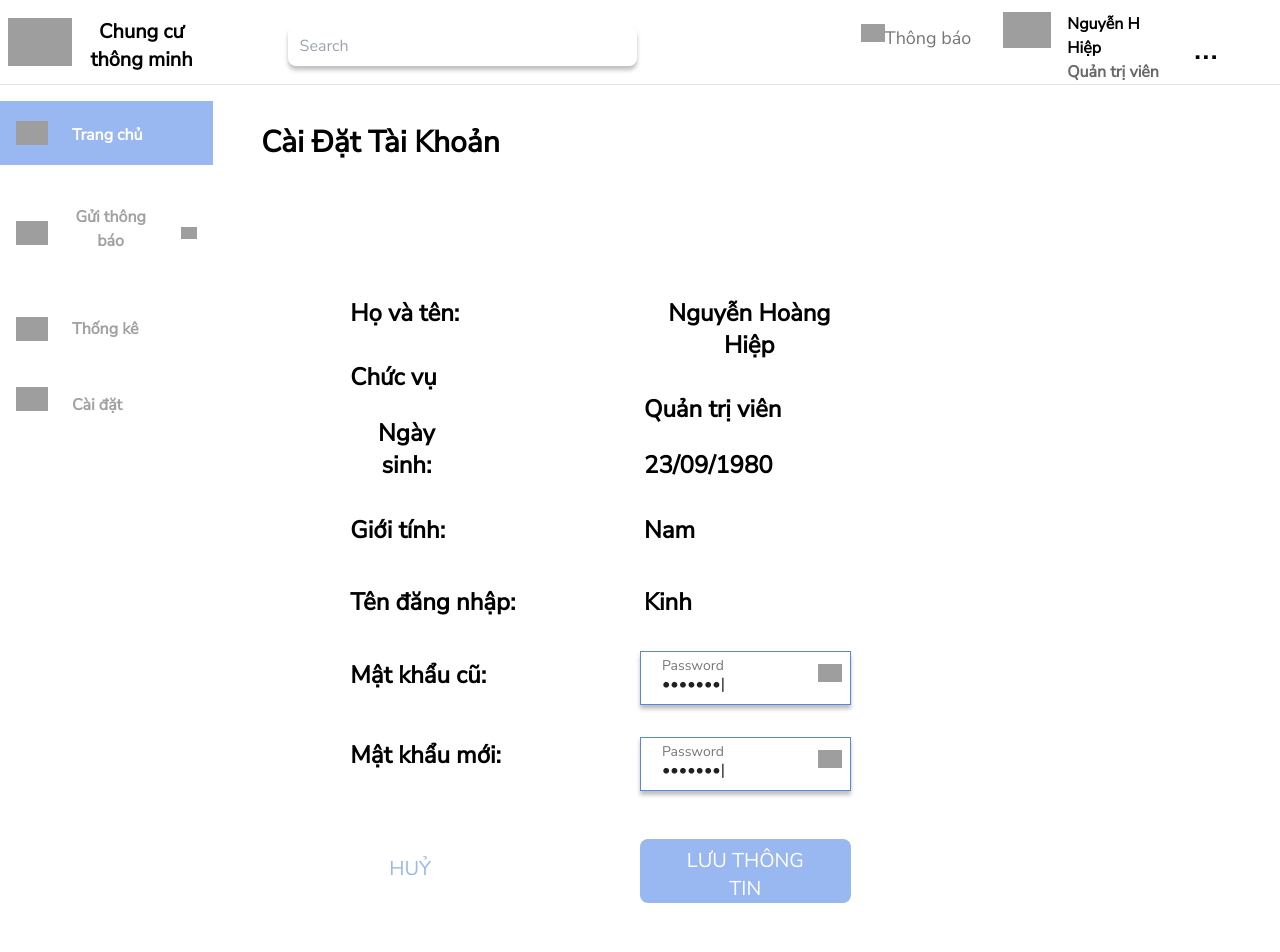
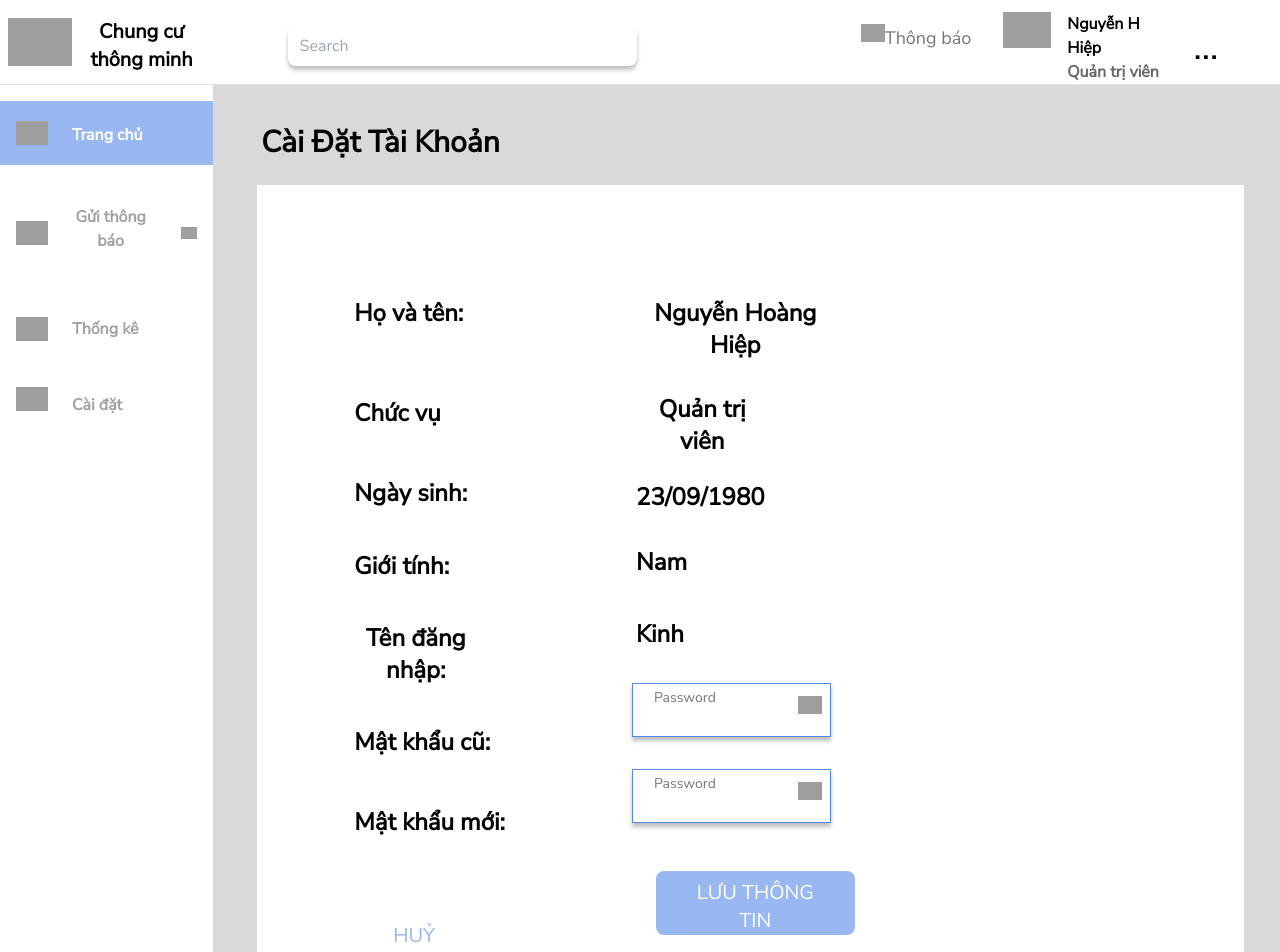
Before and after one commit to huuphuc02/uiux-project-chung-cu-thong-minh, a React (Vite) app: page /setting in a window 1280 px wide. Shown: the top 952 px of the page. Built offline with nearby package versions, Linux system fonts and the light colour scheme; grey boxes are pictures that could not be loaded.

Commit message:
new admin pages

```diff
--- a/src/App.jsx
+++ b/src/App.jsx
@@ -2,7 +2,6 @@ import "./App.css";
 import Login from "./pages/Login";
 import { BrowserRouter, Routes, Route } from "react-router-dom";
 import HomePageResident from "./pages/resident/HomePage";
-import HomePageAdmin from "./pages/administrator/HomePage";
 import HomePageManager from "./pages/manager/HomePage";
 import BuildingInfor from "./pages/resident/BuildingInfor";
 import SendNotifications from "./pages/administrator/SendNotifications";
@@ -10,13 +9,14 @@ import Statistics from "./pages/administrator/Statistics";
 import Setting from "./pages/administrator/Setting";
 import ResidentStatistics from "./pages/administrator/ResidentStatistics";
 import SendNotificationsSuccess from "./pages/administrator/SendNotificationsSuccess";
+import HomePageAdministrator from "./pages/administrator/HomePageAdministrator";
 
 function App() {
   return (
     <BrowserRouter>
       <Routes>
         <Route path="/homepageResident" element={<HomePageResident />} />
-        <Route path="/homepageAdmin" element={<HomePageAdmin />} />
+        <Route path="/homepageAdmin" element={<HomePageAdministrator />} />
         <Route path="/sendNotifications" element={<SendNotifications />} />
         <Route path="/statistics" element={<Statistics />} />
         <Route path="/setting" element={<Setting />} />
--- a/src/pages/administrator/SendNotificationsSuccess.jsx
+++ b/src/pages/administrator/SendNotificationsSuccess.jsx
@@ -9,10 +9,10 @@ function SendNotificationsSuccess() {
             <AdministratorHeader />
             <div className="flex">
                 <SidebarAdministrator />
-                <div className="text-5xl font-['Nunito_Sans'] font-bold capitalize w-full mt-8">
+                <div className=" text-5xl font-['Nunito_Sans'] font-bold capitalize w-full mt-8 mb-3">
                     Gửi thông báo
                     <div id="NewRootRoot" className="flex flex-row w-full items-start">
-                        <div className="bg-white flex flex-row justify-end gap-12 w-full font-['Nunito_Sans'] items-start pt-10 px-6 rounded-lg">
+                        <div className="bg-gray-200 flex flex-row justify-end gap-12 w-full font-['Nunito_Sans'] items-start pt-10 px-6 rounded-lg mt-4">
                             <div className="flex flex-col justify-between mt-32 w-1/6 h-[352px] items-start">
                                 <div className="flex flex-col gap-8 w-full h-24 items-start ">
                                     <div id="Tiu" className="text-2xl font-bold">
--- a/src/pages/administrator/Setting.jsx
+++ b/src/pages/administrator/Setting.jsx
@@ -9,33 +9,28 @@ function Setting() {
             <div className="flex">
                 <SidebarAdministrator />
                 <div id="NewRootRoot" className="flex flex-row w-full items-start">
-                    <div className="bg-white flex flex-col justify-center gap-6 w-full font-['Nunito_Sans'] items-start pt-10 pb-8 px-4">
-                        <div className="text-3xl font-bold capitalize ml-8">cài đặt tài khoản</div>
-                        <div className="bg-white flex flex-row ml-6 gap-20 w-full items-start pt-16 px-24">
+                    <div className="bg-[#d9d9d9] flex flex-col justify-center gap-6 w-full font-['Nunito_Sans'] items-start pt-10 pb-8 px-10">
+                        <div className="text-3xl font-bold capitalize ml-2">cài đặt tài khoản</div>
+                        <div className="bg-white flex flex-row ml-1 gap-20 w-full items-start pt-16 px-24">
                             <div className="flex flex-col mt-12 gap-16 w-1/4 items-start">
                                 <div className="flex flex-col ml-px gap-12 w-4/5 items-start">
                                     <div className="flex flex-col gap-10 w-full items-start">
-                                        <div className="flex flex-col gap-8 w-2/3 items-start">
+                                        <div className="flex flex-col gap-8 w-full items-start">
                                             <div className="text-2xl font-bold">Họ và tên:</div>
-                                            <div className="flex flex-col mb-px gap-6 w-full font-['Nunito_Sans'] items-start">
+                                            <div className="flex flex-col mb-px gap-6 w-full font-['Nunito_Sans'] items-start mt-9">
                                                 <div className="text-2xl font-bold">Chức vụ</div>
-                                                <div className="text-2xl font-bold">Ngày sinh:</div>
+                                                <div className="text-2xl font-bold mt-6">Ngày sinh:</div>
                                             </div>
-                                            <div className="text-2xl font-bold">Giới tính:</div>
+                                            <div className="text-2xl font-bold mt-2">Giới tính:</div>
                                         </div>
-                                        <div className="text-2xl font-bold mb-px">Tên đăng nhập:</div>
+                                        <div className="text-2xl font-bold mr-9">Tên đăng nhập:</div>
                                         <div className="text-2xl font-bold">Mật khẩu cũ:</div>
                                     </div>
                                     <div className="text-2xl font-bold">Mật khẩu mới:</div>
                                 </div>
-                                <button
-                                    id="ButtonRoot"
-                                    className="flex flex-row w-full cursor-pointer items-start"
-                                >
-                                    <div className="text-center text-xl font-['Nunito_Sans'] uppercase text-[#99b7f0] border-solid border-[#5387e9] bg-white flex flex-row w-full h-16 items-start pt-5 px-10 border-0 rounded-lg">
+                                <div className="text-center text-xl uppercase text-[#99b7f0] border-solid border-[#5387e9] bg-white flex flex-row w-full h-16 items-start pt-5 px-10 border-0 rounded-lg mb-5">
                                     huỷ
                                 </div>
-                                </button>
                             </div>
                             <div className="flex flex-col gap-12 w-1/4 items-start mt-12 mb-16">
                                 <div className="flex flex-col gap-10 w-full items-start">
@@ -49,35 +44,18 @@ function Setting() {
                                     </div>
                                     <div className="flex flex-col gap-8 w-full h-[205px] items-start">
                                         <div className="text-2xl font-semibold mb-px ml-1">Kinh</div>
-                                        <div className="border-solid border-[#5387e9] shadow-[0px_4px_4px_0px_rgba(0,_0,_0,_0.25)] bg-white flex flex-row justify-between w-full items-start pt-1 pl-5 pr-2 border">
-                                            <div className="relative flex flex-row mb-2 pl-px w-16 items-start">
-                                                <div className="text-sm text-[#777777] absolute top-0 left-0 h-5 w-16">
-                                                    Password
-                                                </div>
-                                                <div
-                                                    id="Text2"
-                                                    className="leading-[24px] text-[#212121] relative mt-4"
-                                                >
-                                                    •••••••|
-                                                </div>
-                                            </div>
-                                            <img
-                                                src="https://file.rendit.io/n/1dPfQmBfz9So0ylZJlvU.svg"
-                                                alt="Group2"
-                                                className="mt-2 w-6"
-                                            />
-                                        </div>
+                                        <div id="NewRootRoot" className="flex flex-row w-full items-start">
                                             <div className="border-solid border-[#5387e9] shadow-[0px_4px_4px_0px_rgba(0,_0,_0,_0.25)] bg-white flex flex-row justify-between w-full font-['Nunito_Sans'] items-start pt-1 pl-5 pr-2 border">
                                                 <div className="relative flex flex-row mb-2 pl-px w-16 items-start">
                                                     <div className="text-sm text-[#777777] absolute top-0 left-0 h-5 w-16">
                                                         Password
                                                     </div>
-                                                <div
-                                                    id="Text1"
-                                                    className="leading-[24px] text-[#212121] relative mt-4"
-                                                >
-                                                    •••••••|
-                                                </div>
+                                                    {/* Replace the password display with an input field */}
+                                                    <input
+                                                        type="password"
+                                                        id="passwordInput"
+                                                        className="leading-[24px] text-[#212121] relative mt-4 w-16"
+                                                    />
                                                 </div>
                                                 <img
                                                     src="https://file.rendit.io/n/1dPfQmBfz9So0ylZJlvU.svg"
@@ -86,24 +64,45 @@ function Setting() {
                                                 />
                                             </div>
                                         </div>
+
+                                        <div id="NewRootRoot" className="flex flex-row w-full items-start">
+                                            <div className="border-solid border-[#5387e9] shadow-[0px_4px_4px_0px_rgba(0,_0,_0,_0.25)] bg-white flex flex-row justify-between w-full font-['Nunito_Sans'] items-start pt-1 pl-5 pr-2 border">
+                                                <div className="relative flex flex-row mb-2 pl-px w-16 items-start">
+                                                    <div className="text-sm text-[#777777] absolute top-0 left-0 h-5 w-16">
+                                                        Password
                                                     </div>
-                                <button
-                                    id="ButtonRoot"
-                                    className="relative flex flex-row justify-center w-full cursor-pointer font-['Nunito_Sans'] items-start"
-                                >
+                                                    {/* Replace the password display with an input field */}
+                                                    <input
+                                                        type="password"
+                                                        id="passwordInput"
+                                                        className="leading-[24px] text-[#212121] relative mt-4 w-16"
+                                                    />
+                                                </div>
+                                                <img
+                                                    src="https://file.rendit.io/n/1dPfQmBfz9So0ylZJlvU.svg"
+                                                    alt="Group"
+                                                    className="mt-2 w-6"
+                                                />
+                                            </div>
+                                        </div>
+
+
+                                    </div>
+                                </div>
+                                <div className="relative flex flex-row justify-center ml-6 w-full items-start">
                                     <div className="w-full h-16 bg-[#99b7f0] absolute top-0 left-0 rounded-lg" />
                                     <div
                                         id="Gi"
-                                        className="text-center text-xl uppercase text-white relative w-3/5 mt-2 mb-0"
+                                        className="text-center text-xl uppercase text-white relative mt-2 w-3/5"
                                     >
                                         lưu thông tin
-                                    </div>
-                                </button>
-
                                     </div>
                                 </div>
                             </div>
                         </div>
+                    </div>
+                </div>
+
 
             </div>
         </div>
```
Also changed, not shown: src/components/SidebarAdministrator.jsx (+6 -4 lines), src/pages/administrator/HomePage.jsx (deleted, +0 -135 lines), src/pages/administrator/SendNotifications.jsx (+17 -15 lines). Lines whose indentation alone changed are shown as unchanged.
